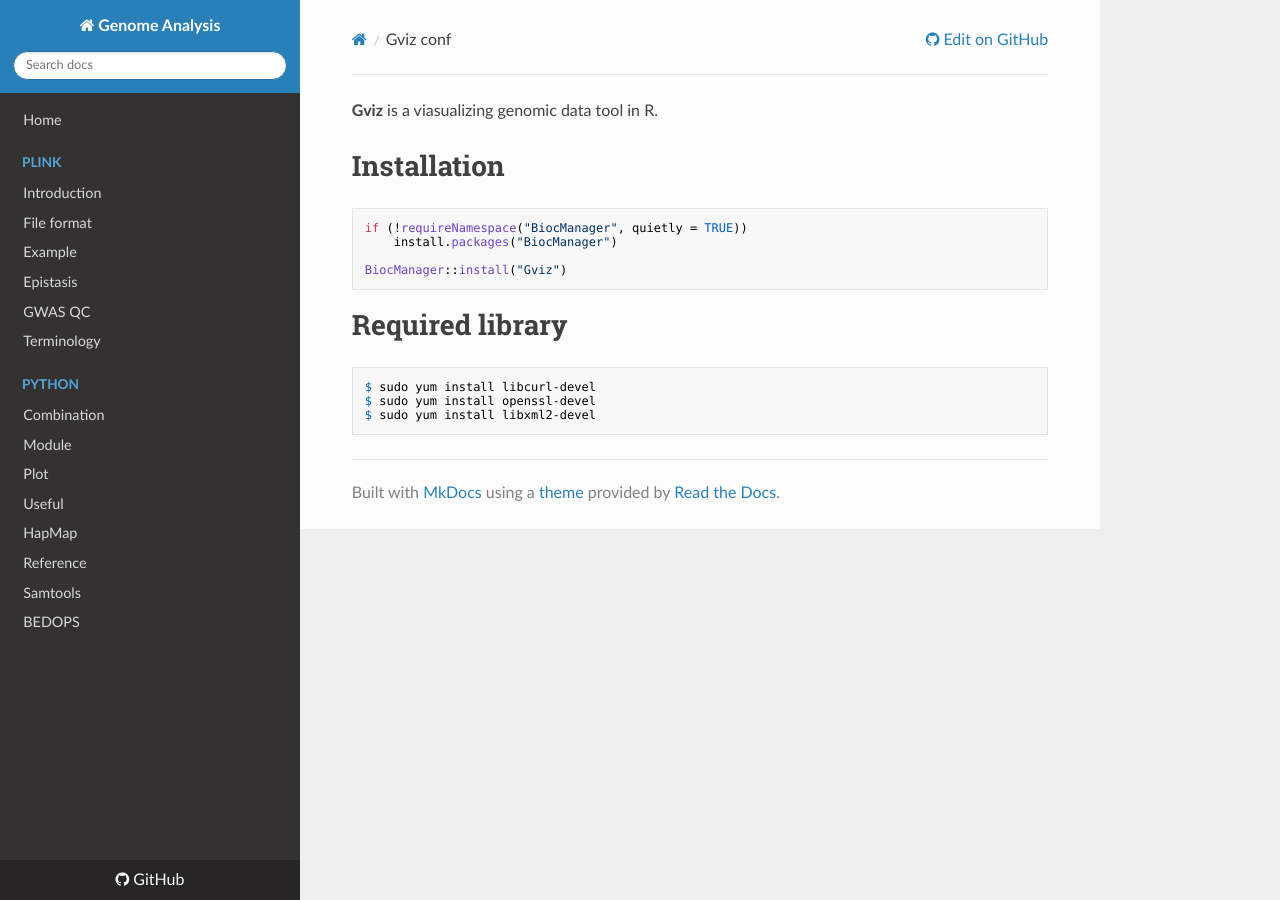
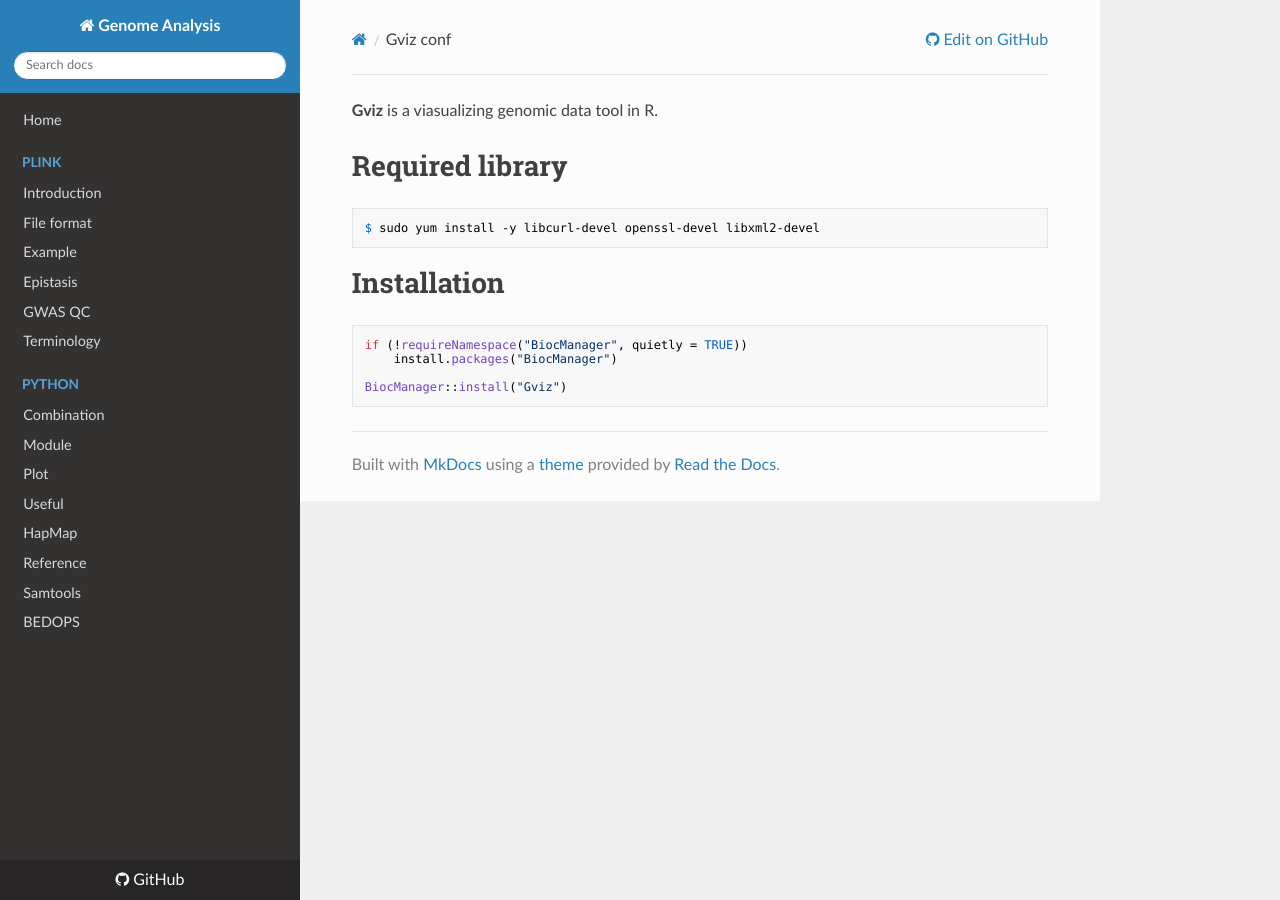
Before and after one commit to WonyoungCho/plink, an MkDocs documentation site: the page built from docs/Gviz_conf.md, in a window 1280 px wide. Built offline with MkDocs 1.6.1, drawn with Linux system fonts in a browser that asks for light colours; nearby versions of some CDN libraries; old or Windows-style settings are respelled for this version of MkDocs.

Commit message:
Update Gviz_conf.md

````diff
--- a/docs/Gviz_conf.md
+++ b/docs/Gviz_conf.md
@@ -1,4 +1,9 @@
 **Gviz** is a viasualizing genomic data tool in R.
+
+# Required library
+```
+$ sudo yum install -y libcurl-devel openssl-devel libxml2-devel
+```
 
 # Installation
 ```
@@ -7,10 +12,3 @@ if (!requireNamespace("BiocManager", quietly = TRUE))
 
 BiocManager::install("Gviz")
 ```
-
-# Required library
-```
-$ sudo yum install libcurl-devel
-$ sudo yum install openssl-devel
-$ sudo yum install libxml2-devel
-```
````
